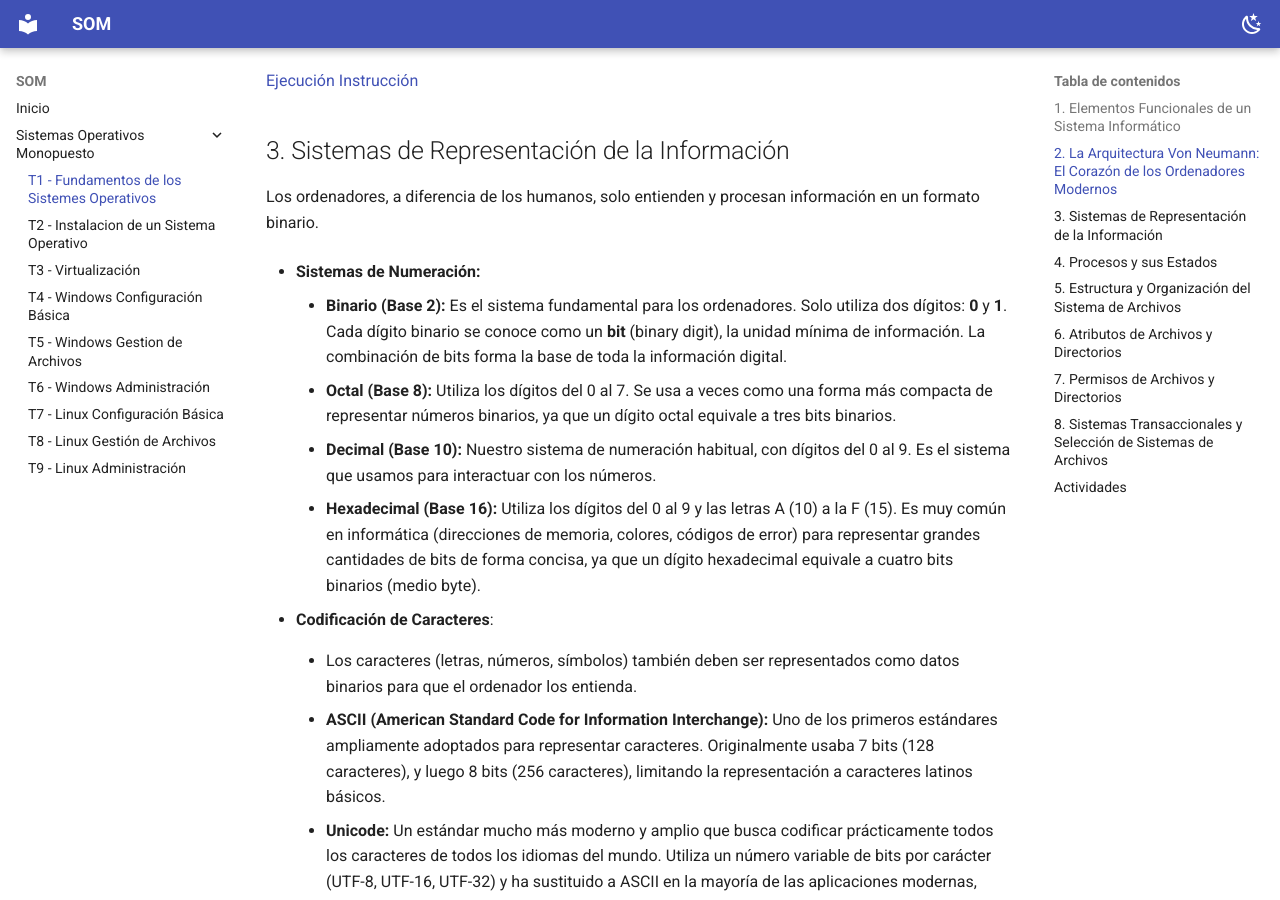
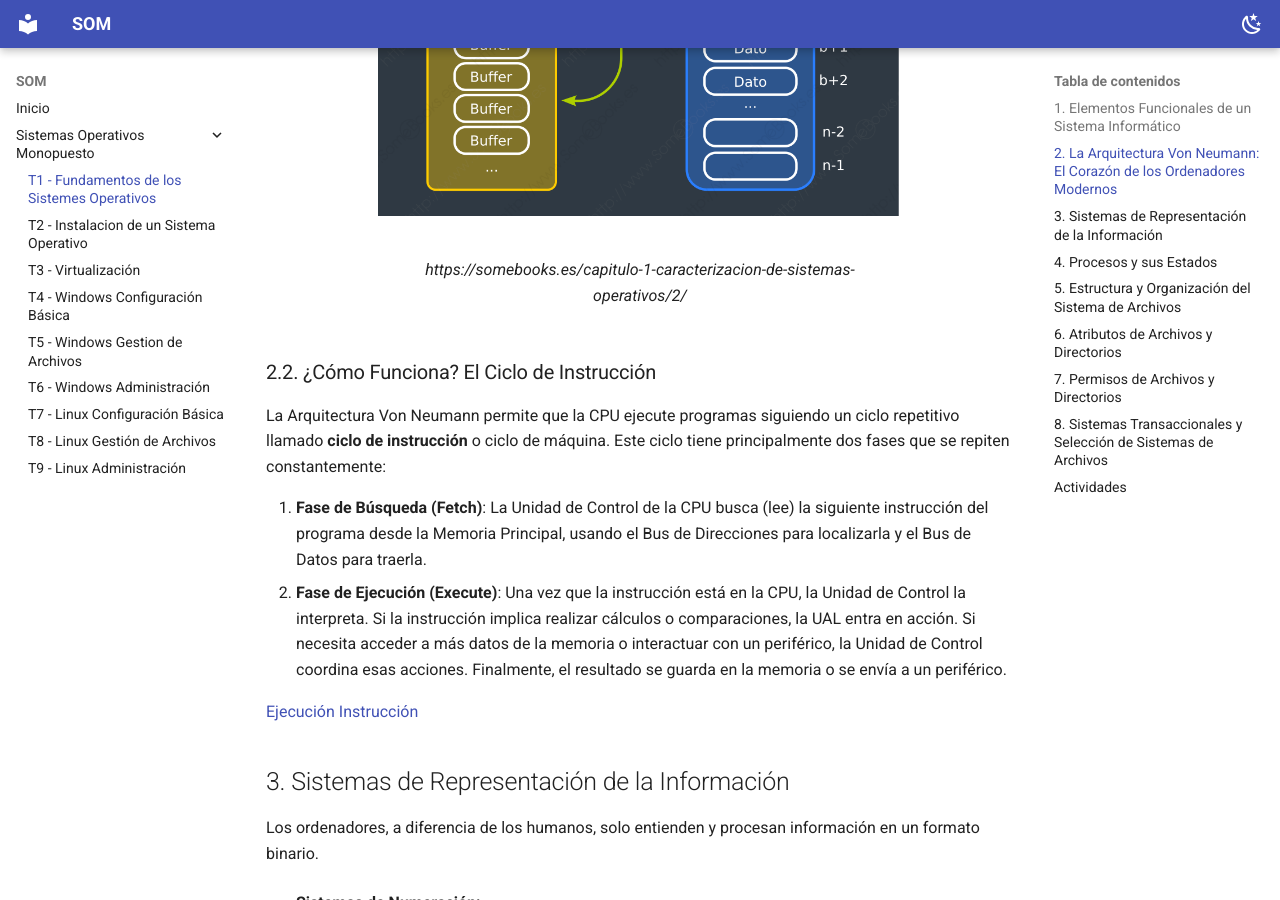
Before and after one commit to luisgarciabonifaz/SOM, an MkDocs documentation site: the page built from docs/T_01_Fundamentos_SO/Fundamentos_SO.md, in a window 1280 px wide and 900 px high, scrolled down 3181 px. Built offline with MkDocs 1.6.1 and Material for MkDocs 9.7.7, drawn with Linux system fonts in a browser that asks for light colours.

Commit message:
Añado imagen Aqriutectura Von Neuman

```diff
--- a/docs/T_01_Fundamentos_SO/Fundamentos_SO.md
+++ b/docs/T_01_Fundamentos_SO/Fundamentos_SO.md
@@ -63,12 +63,18 @@ La arquitectura Von Neumann se compone de cuatro unidades funcionales principale
     - **Bus de Direcciones**: Lleva las direcciones de memoria a las que la CPU quiere acceder (leer o escribir).
     - **Bus de Control**: Transporta las señales de control y de estado entre los diferentes componentes, indicando qué operación se va a realizar (por ejemplo, leer, escribir, etc.).
 
+<figure markdown="span">
+  ![Arquitura Von Neuman](Imagenes/vonneuman.png){: style="width:70%;margin:auto;display:block"}
+  <figcaption>https://somebooks.es/capitulo-1-caracterizacion-de-sistemas-operativos/2/</figcaption>
+</figure>
+
 ### 2.2. ¿Cómo Funciona? El Ciclo de Instrucción
 
 La Arquitectura Von Neumann permite que la CPU ejecute programas siguiendo un ciclo repetitivo llamado **ciclo de instrucción** o ciclo de máquina. Este ciclo tiene principalmente dos fases que se repiten constantemente:
 
 1.  **Fase de Búsqueda (Fetch)**: La Unidad de Control de la CPU busca (lee) la siguiente instrucción del programa desde la Memoria Principal, usando el Bus de Direcciones para localizarla y el Bus de Datos para traerla.
 2.  **Fase de Ejecución (Execute)**: Una vez que la instrucción está en la CPU, la Unidad de Control la interpreta. Si la instrucción implica realizar cálculos o comparaciones, la UAL entra en acción. Si necesita acceder a más datos de la memoria o interactuar con un periférico, la Unidad de Control coordina esas acciones. Finalmente, el resultado se guarda en la memoria o se envía a un periférico.
+
 
 [Ejecución Instrucción](https://gvaedu-my.sharepoint.com/:p:/r/personal/l_garciabonifaz_edu_gva_es/Documents/Clases/SOM/Temas/Tema_01/EjecucionInstruccion.pptx?d=w902c4cc1814449d4affc5de44b7f4f7e&csf=1&web=1&e=lyoGkx){target="_blank"}
 
```
Also changed, not shown: docs/T_01_Fundamentos_SO/Imagenes/vonneuman.png (added).
